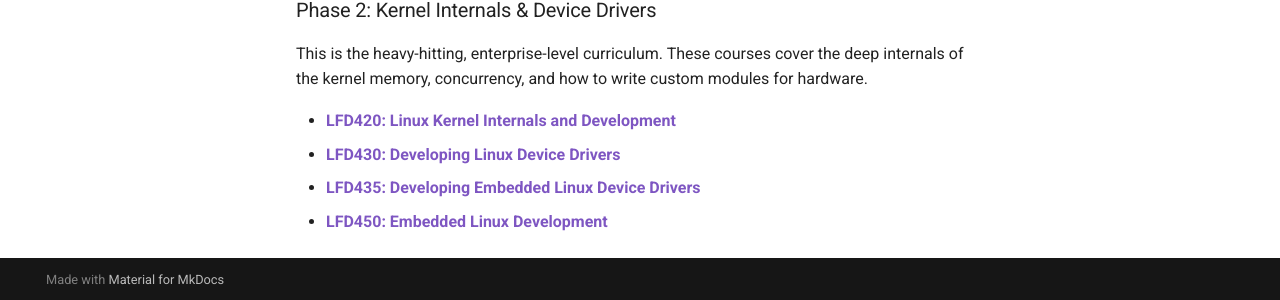
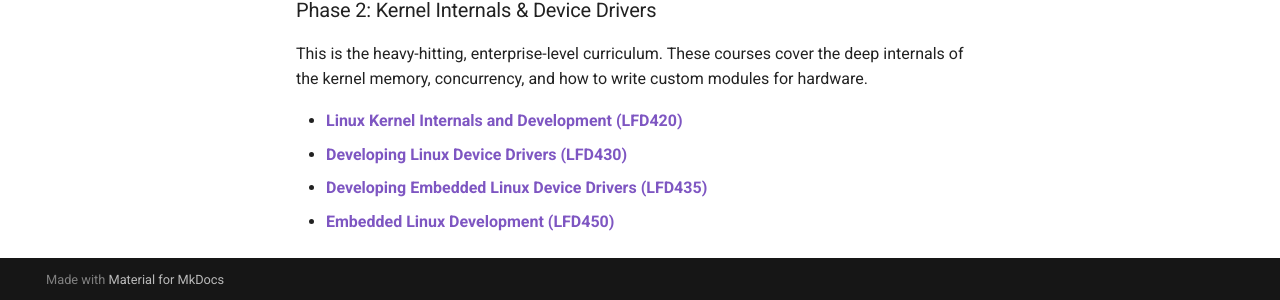
Before and after one commit to kevin-825/kevinsEmbeddedDevBlog, an MkDocs documentation site: the page built from docs/courses/index.md, in a window 1280 px wide and 900 px high, scrolled down 1281 px. Shown: the part 597-897 px from the top of the window. Built offline with MkDocs 1.6.1 and Material for MkDocs 9.7.7, drawn with Linux system fonts in a browser that asks for light colours; some of the changed lines change nothing that is shown.

Commit message:
fix:  fix courese name

```diff
--- a/docs/courses/index.md
+++ b/docs/courses/index.md
@@ -29,9 +29,9 @@ This track contains everything you need to master the Cortex-M microcontrollers
 
 RISC-V is rapidly changing the silicon landscape. These foundational courses are essential for understanding the open-standard instruction set architecture (ISA) and RISC-V embedded development.
 
-*   **[LFD110: Introduction to RISC-V](https://training.linuxfoundation.org/training/introduction-to-riscv-lfd110/)**
-*   **[LFD117x: Foundations of RISC-V Assembly Programming](https://training.linuxfoundation.org/training/foundations-of-risc-v-assembly-programming-lfd117x/#)**
-*   **[LFD210: RISC-V Fundamentals](https://training.linuxfoundation.org/training/riscv-fundamentals-lfd210/#)**
+*   **[LFD110: Introduction to RISC-V](https://training.linuxfoundation.org/training/introduction-to-riscv/)**
+*   **[LFD117x: Foundations of RISC-V Assembly Programming](https://training.linuxfoundation.org/training/foundations-of-risc-v-assembly-programming)**
+*   **[LFD210: RISC-V Fundamentals](https://training.linuxfoundation.org/training/riscv-fundamentals)**
 
 ---
 
@@ -43,15 +43,15 @@ These are the most highly practical courses for transitioning from a general pro
 ### Phase 1: Linux Tools & Foundations
 If you are just starting to work or play with Linux as a developer, begin here to build a rock-solid foundation.
 
-*   **[LFS101: Introduction to Linux](https://training.linuxfoundation.org/training/introduction-to-riscv-lfd110/)**
+*   **[LFS101: Introduction to Linux](https://training.linuxfoundation.org/training/introduction-to-linux/)**
 *   **[LFD107x: Open Source Software Development: Linux for Developers](https://training.linuxfoundation.org/training/open-source-software-development-linux-for-developers/)**
-*   **[LFD108x: Linux Tools for Software Development](https://training.linuxfoundation.org/training/linux-tools-for-software-development-lfd108/)**
-*   **[LFD103: A Beginner’s Guide to Linux Kernel Development](https://training.linuxfoundation.org/training/a-beginners-guide-to-linux-kernel-development-lfd103/)**
+*   **[LFD108x: Linux Tools for Software Development](https://training.linuxfoundation.org/training/linux-tools-for-software-development/)**
+*   **[LFD103: A Beginner’s Guide to Linux Kernel Development](https://training.linuxfoundation.org/training/a-beginners-guide-to-linux-kernel-development/)**
 
 ### Phase 2: Kernel Internals & Device Drivers
 This is the heavy-hitting, enterprise-level curriculum. These courses cover the deep internals of the kernel memory, concurrency, and how to write custom modules for hardware.
 
-*   **[LFD420: Linux Kernel Internals and Development](https://training.linuxfoundation.org/training/linux-kernel-internals-and-development/)**
-*   **[LFD430: Developing Linux Device Drivers](https://training.linuxfoundation.org/training/developing-linux-device-drivers/)**
-*   **[LFD435: Developing Embedded Linux Device Drivers](https://training.linuxfoundation.org/training/developing-embedded-linux-device-drivers/)**
-*   **[LFD450: Embedded Linux Development](https://training.linuxfoundation.org/training/embedded-linux-development/)**
+*   **[Linux Kernel Internals and Development (LFD420)](https://training.linuxfoundation.org/training/linux-kernel-internals-and-development/)**
+*   **[Developing Linux Device Drivers (LFD430)](https://training.linuxfoundation.org/training/developing-linux-device-drivers/)**
+*   **[Developing Embedded Linux Device Drivers (LFD435)](https://training.linuxfoundation.org/training/developing-embedded-linux-device-drivers/)**
+*   **[Embedded Linux Development (LFD450)](https://training.linuxfoundation.org/training/embedded-linux-development/)**
```
